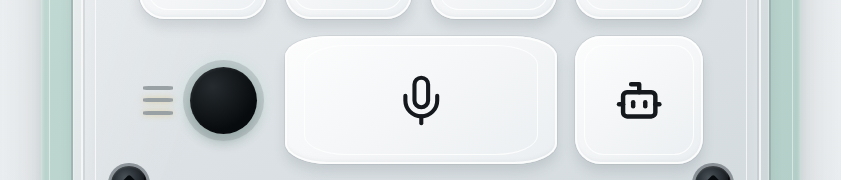
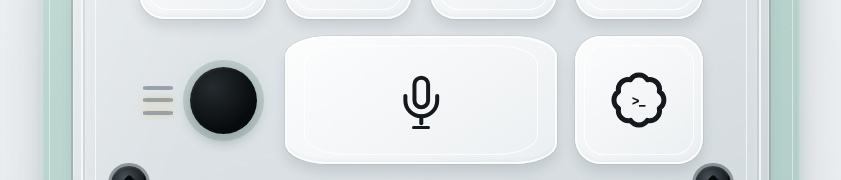
Before and after one commit to VoiceFlowTeam/codex-faces-bridge, a Next.js app in the folder web/: page / in a window 1280 px wide. Shown: the part 538-718 px from the top of the page, without its empty margins (219-1060 px from the left). Built offline with nearby package versions, Linux system fonts and the light colour scheme.

Commit message:
Match voice and agent controls to reference

```diff
--- a/web/app/globals.css
+++ b/web/app/globals.css
@@ -230,7 +230,8 @@ button {
 }
 
 .action-key > svg,
-.action-key > .circle-icon {
+.action-key > .circle-icon,
+.action-key > .agent-glyph {
   width: 38%;
   height: 38%;
   position: relative;
@@ -239,7 +240,8 @@ button {
 }
 
 .action-key:hover > svg,
-.action-key:hover > .circle-icon {
+.action-key:hover > .circle-icon,
+.action-key:hover > .agent-glyph {
   transform: scale(1.07);
 }
 
@@ -258,6 +260,33 @@ button {
   width: 64%;
   height: 64%;
   stroke-width: 2.2;
+}
+
+.action-key > .agent-glyph {
+  width: 47%;
+  height: 47%;
+  display: grid;
+  place-items: center;
+}
+
+.agent-glyph svg {
+  position: absolute;
+  inset: 0;
+  width: 100%;
+  height: 100%;
+  stroke-width: 2;
+}
+
+.agent-glyph span {
+  position: relative;
+  z-index: 1;
+  margin-left: -4%;
+  margin-top: -2%;
+  font-family: var(--font-geist-mono), monospace;
+  font-size: clamp(7px, 1.45vw, 14px);
+  font-weight: 700;
+  letter-spacing: -.14em;
+  line-height: 1;
 }
 
 .assistant-key[data-active="true"] {
@@ -389,14 +418,32 @@ button {
   place-items: center;
 }
 
-.mic-key > svg {
+.mic-glyph {
   position: relative;
   z-index: 2;
   width: 20%;
   height: 46%;
-  stroke-width: 1.8;
+  display: grid;
+  place-items: center;
   transform-origin: center;
   transition: color 180ms ease, transform 180ms ease, filter 180ms ease;
+}
+
+.mic-glyph svg {
+  width: 100%;
+  height: 100%;
+  stroke-width: 1.75;
+}
+
+.mic-glyph::after {
+  content: "";
+  position: absolute;
+  left: 34%;
+  bottom: 1%;
+  width: 32%;
+  height: 4.5%;
+  border-radius: 999px;
+  background: currentColor;
 }
 
 .mic-key[data-recording="true"] {
@@ -405,7 +452,7 @@ button {
   box-shadow: 0 8px 18px rgba(225, 82, 119, .22), inset 0 0 0 2px rgba(255,255,255,.86);
 }
 
-.mic-key[data-recording="true"] > svg {
+.mic-key[data-recording="true"] .mic-glyph {
   color: #ef5f83;
   filter: drop-shadow(0 0 8px rgba(239,95,131,.35));
   animation: mic-pulse 1.35s ease-in-out infinite;
--- a/web/app/page.tsx
+++ b/web/app/page.tsx
@@ -3,7 +3,7 @@
 import type { CSSProperties, KeyboardEvent, PointerEvent, WheelEvent } from "react";
 import { useCallback, useEffect, useRef, useState } from "react";
 import {
-  Bot,
+  Badge,
   Check,
   GitBranch,
   Mic,
@@ -267,7 +267,7 @@ export default function Home() {
                 aria-label={recording ? "Stop recording" : "Start recording"}
                 aria-pressed={recording}
               >
-                <Mic />
+                <span className="mic-glyph" aria-hidden="true"><Mic /></span>
                 <span className="sound-waves" aria-hidden="true"><i /><i /><i /><i /></span>
               </button>
 
@@ -280,7 +280,12 @@ export default function Home() {
                 }}
                 aria-label="Toggle agent layer"
                 aria-pressed={agentMode}
-              ><Bot /></button>
+              >
+                <span className="agent-glyph" aria-hidden="true">
+                  <Badge />
+                  <span>&gt;_</span>
+                </span>
+              </button>
             </div>
           </div>
         </div>
```
Also changed, not shown: 1 other file (tests, documents, lock files or other folders).
